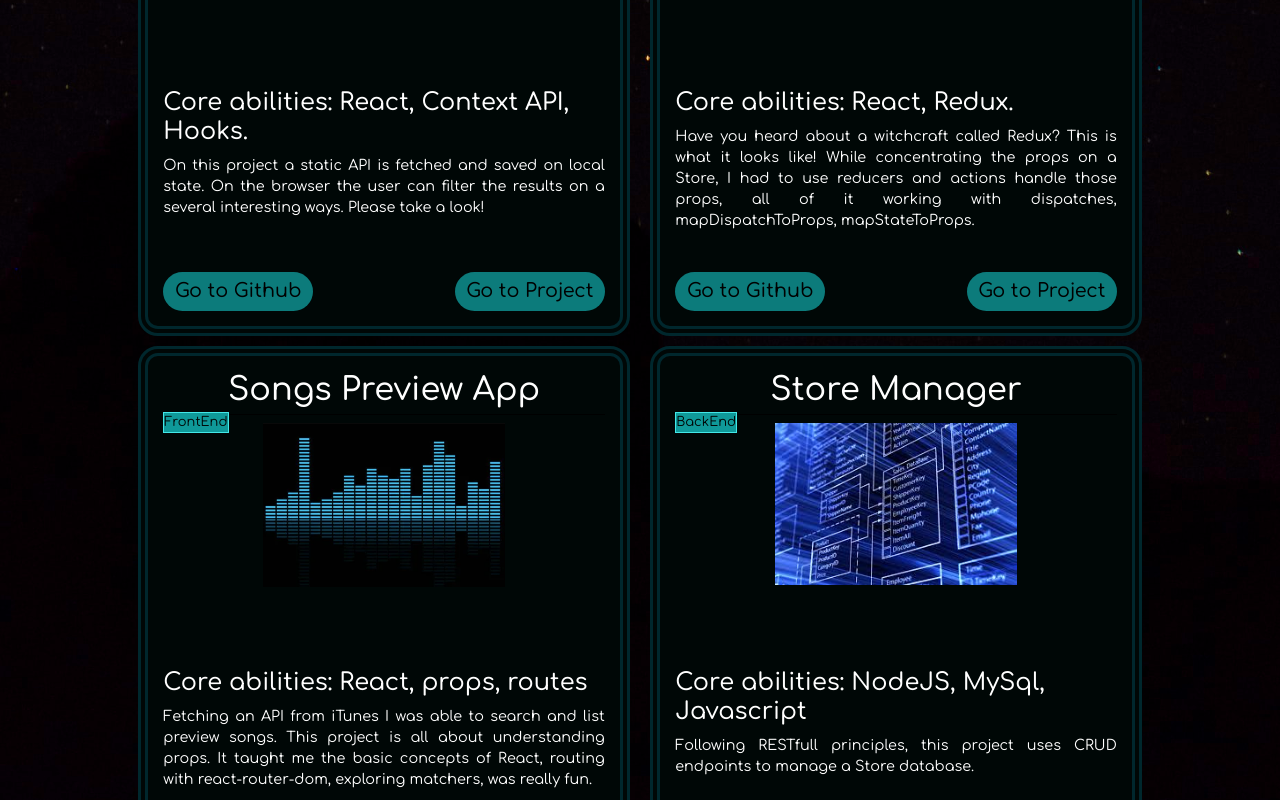
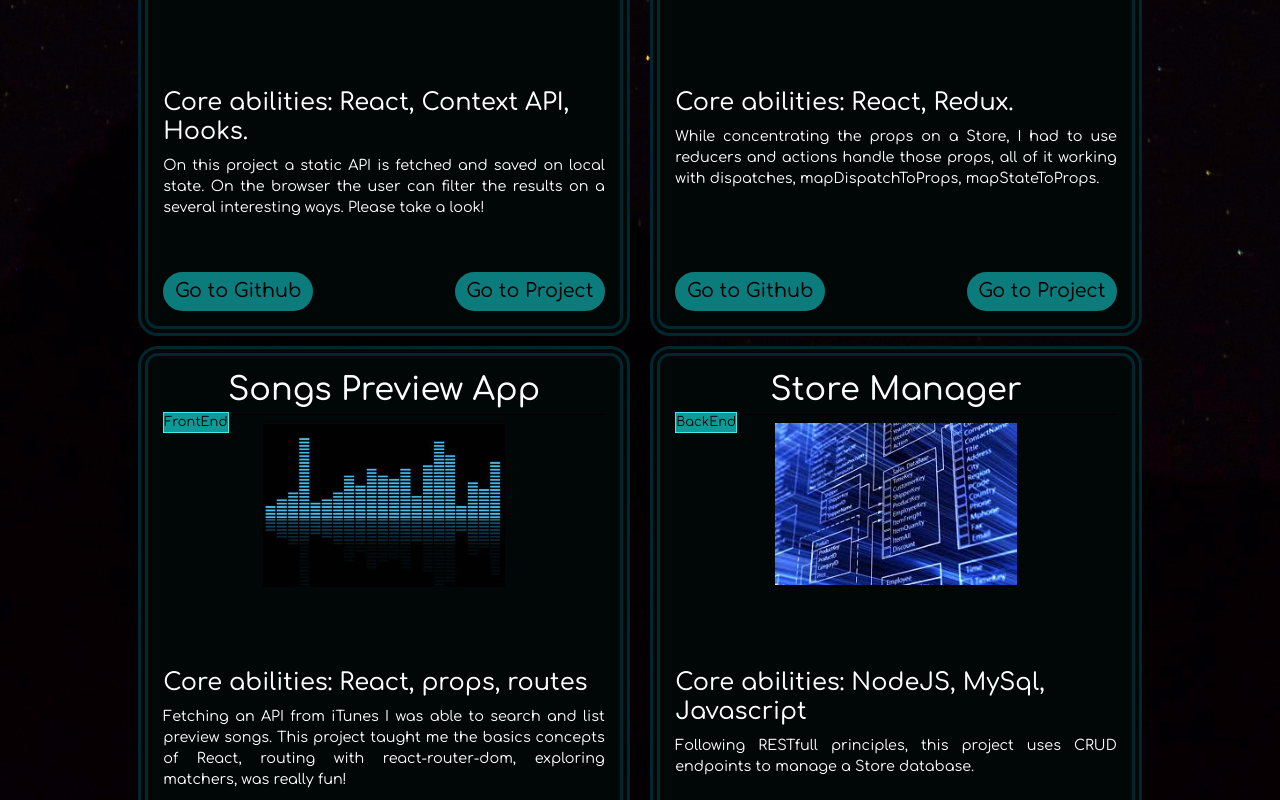
Before and after one commit to Leandro-Hespanhol/leandro-hespanhol.github.io, a React (Create React App) app: page / in a window 1280 px wide. Shown: the part 1400-2200 px from the top of the page. Built offline with nearby package versions, Linux system fonts and the light colour scheme.

Commit message:
aos fix and project descript

```diff
--- a/src/App.js
+++ b/src/App.js
@@ -1,4 +1,4 @@
-import React from 'react'
+import React, { useEffect } from 'react';
 import './App.css'
 import ProfileProvider from './context/ContextAPI';
 
@@ -10,7 +10,10 @@ import i18n from './services/languageDetector';
 
 export default function App() {
 
-  Aos.init({ duration: 800 });
+  useEffect(() => {
+    Aos.init({ duration: 800 });
+    Aos.refresh();
+  })
 
     return (
       <ProfileProvider>
--- a/src/pages/data/projectsData.js
+++ b/src/pages/data/projectsData.js
@@ -21,8 +21,8 @@ export const reactProjects = [
     image: trybewallet,
     abilities: 'React, Redux.',
     habilidades: 'React, Redux.',
-    description: 'Have you heard about a witchcraft called Redux? This is what it looks like! While concentrating the props on a Store, I had to use reducers and actions handle those props, all of it working with dispatches, mapDispatchToProps, mapStateToProps.',
-    descricao: 'Já ouviu falar de uma bruxaria chamada Redux? É com isso aqui que ela se parece! Concentrando as props em uma Store, eu usei reducers e actions para manipular essas props, tudo isso trabalhando com dispatches, mapDispatchToProps, mapStateToProps.',
+    description: 'While concentrating the props on a Store, I had to use reducers and actions handle those props, all of it working with dispatches, mapDispatchToProps, mapStateToProps.',
+    descricao: 'Concentrando as props em uma Store, eu usei reducers e actions para manipular essas props, tudo isso trabalhando com dispatches, mapDispatchToProps, mapStateToProps.',
     link: 'https://github.com/Leandro-Hespanhol/TrybeWallet',
     projectLink: 'https://leandro-hespanhol.github.io/TrybeWallet/',
   },
@@ -32,7 +32,7 @@ export const reactProjects = [
     image: trybetunes,
     abilities: 'React, props, routes',
     habilidades: 'React, props, routes',
-    description: 'Fetching an API from iTunes I was able to search and list preview songs. This project is all about understanding props. It taught me the basic concepts of React, routing with react-router-dom, exploring matchers, was really fun.',
+    description: 'Fetching an API from iTunes I was able to search and list preview songs. This project taught me the basics concepts of React, routing with react-router-dom, exploring matchers, was really fun!',
     descricao: 'Requisitando uma API do iTunes eu pude buscar uma lista de prévias de músicas. Com esse projeto compreendi os conceitos de props em React, roteamento (incluindo matchers), foi bem divertido!',
     link: 'https://github.com/Leandro-Hespanhol/TrybeTunes',
     projectLink: 'https://leandro-hespanhol.github.io/TrybeTunes/',
```
